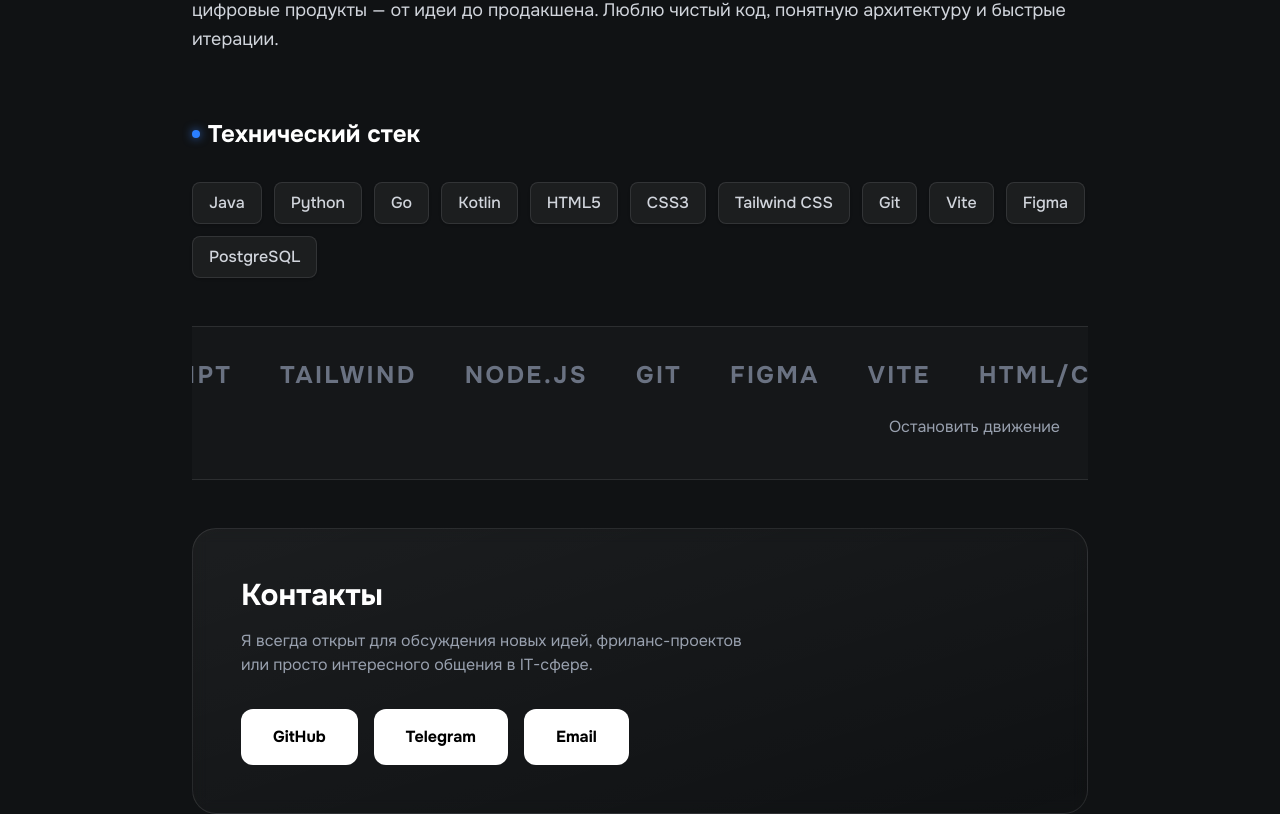
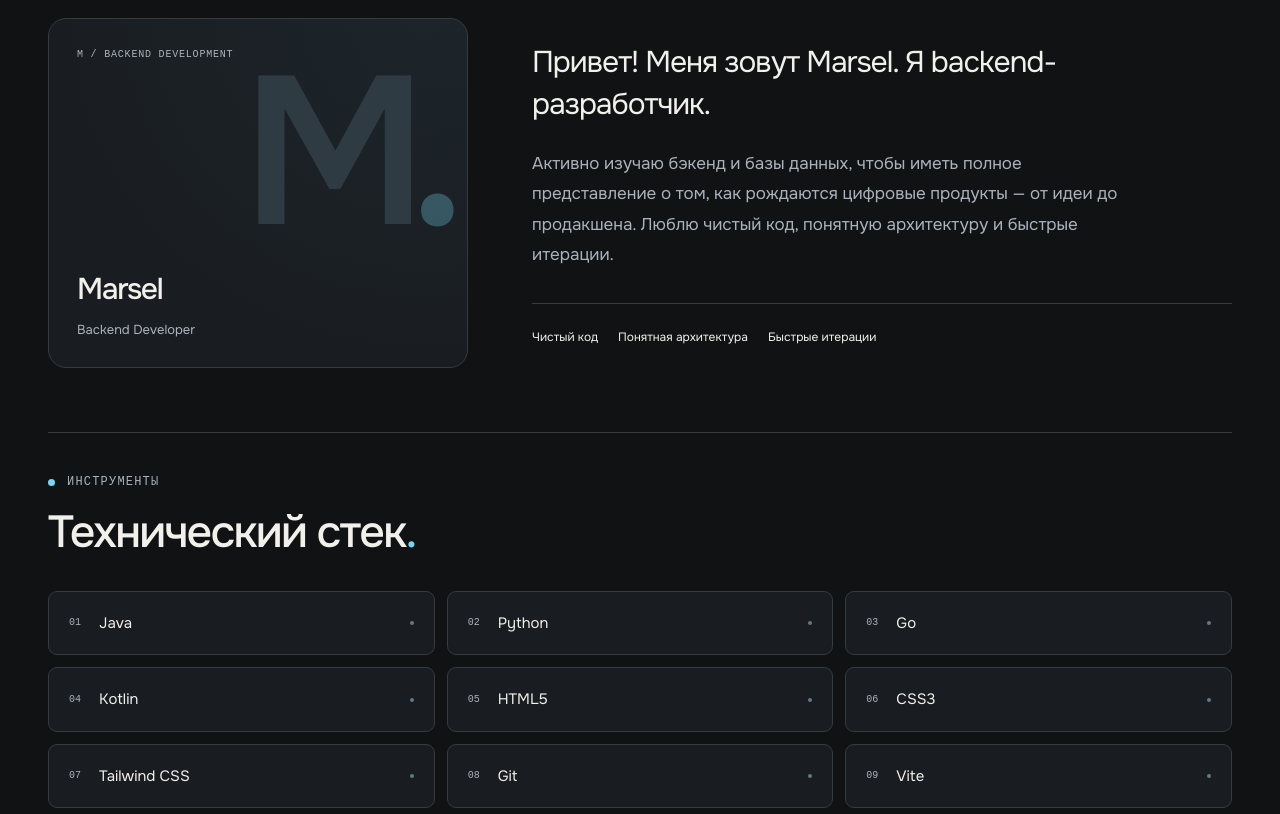
Before and after one commit to gmars1/portfolio, a SvelteKit app: page /about in a window 1280 px wide. Shown: the part 310-1124 px from the top of the page. Built offline with nearby package versions, Linux system fonts and the light colour scheme.

Commit message:
feat: give the author profile a focused editorial layout

```diff
--- a/src/lib/components/SkillsTicker.svelte
+++ /dev/null
@@ -1,82 +0,0 @@
-<script lang="ts">
-	let paused = $state(false);
-	const skills = [
-		'Svelte',
-		'TypeScript',
-		'Tailwind',
-		'Node.js',
-		'Git',
-		'Figma',
-		'Vite',
-		'HTML/CSS'
-	];
-</script>
-
-<section
-	class="ticker w-full overflow-hidden border-y border-white/10 bg-white/[0.02] py-8"
-	class:paused
-	aria-label="Технологии"
->
-	<ul class="sr-only">
-		{#each skills as skill (skill)}
-			<li>{skill}</li>
-		{/each}
-	</ul>
-	<div class="ticker-track flex overflow-hidden select-none" aria-hidden="true">
-		{#each [0, 1, 2] as copy (copy)}
-			<div
-				class="ticker-copy flex shrink-0 gap-12 pr-12 text-2xl font-bold tracking-widest whitespace-nowrap text-gray-500 uppercase"
-			>
-				{#each skills as item (item)}
-					<span>{item}</span>
-				{/each}
-			</div>
-		{/each}
-	</div>
-	<div class="ticker-controls mt-4 flex justify-end px-4">
-		<button
-			type="button"
-			class="rounded px-3 py-2 text-sm text-gray-400 transition-colors hover:text-white"
-			aria-pressed={paused}
-			onclick={() => (paused = !paused)}
-		>
-			{paused ? 'Продолжить движение' : 'Остановить движение'}
-		</button>
-	</div>
-</section>
-
-<style>
-	@keyframes marquee {
-		to {
-			transform: translateX(-100%);
-		}
-	}
-
-	.ticker-copy {
-		animation: marquee 25s linear infinite;
-	}
-
-	.ticker:hover .ticker-copy,
-	.ticker:focus-within .ticker-copy,
-	.paused .ticker-copy {
-		animation-play-state: paused;
-	}
-
-	@media (prefers-reduced-motion: reduce) {
-		.ticker-track {
-			overflow: visible;
-		}
-		.ticker-copy {
-			animation: none;
-			flex-wrap: wrap;
-			flex-shrink: 1;
-			gap: 1rem;
-			padding-inline: 1rem;
-			white-space: normal;
-		}
-		.ticker-copy ~ .ticker-copy,
-		.ticker-controls {
-			display: none;
-		}
-	}
-</style>
--- a/src/routes/about/+page.svelte
+++ b/src/routes/about/+page.svelte
@@ -1,7 +1,5 @@
 <script lang="ts">
-	import AnimatedSection from '$lib/components/AnimatedSection.svelte';
-	import SkillsTicker from '$lib/components/SkillsTicker.svelte';
-
+	import ContactSection from '$lib/components/ContactSection.svelte';
 	const skills = [
 		'Java',
 		'Python',
@@ -15,80 +13,207 @@
 		'Figma',
 		'PostgreSQL'
 	];
-
-	const socials = [
-		{ label: 'GitHub', href: 'https://github.com/marsel' },
-		{ label: 'Telegram', href: 'https://t.me/marsel' },
-		{ label: 'Email', href: 'mailto:hello@marsel.dev' }
-	];
 </script>
 
-<svelte:head>
-	<title>Обо мне — Marsel</title>
-	<meta name="description" content="Marsel — backend разработчик. Java, Spring, Go, PostgreSQL." />
-	<meta property="og:title" content="Обо мне — Marsel" />
-</svelte:head>
+<svelte:head
+	><title>Обо мне — Marsel</title><meta
+		name="description"
+		content="Marsel — backend разработчик. Java, Spring, Go, PostgreSQL."
+	/><meta property="og:title" content="Обо мне — Marsel" /></svelte:head
+>
 
-<div class="mx-auto max-w-4xl">
-	<AnimatedSection>
-		<h1 class="mb-12 text-5xl font-bold tracking-tight text-white md:text-7xl">
-			Немного <span class="text-purple-500">обо мне</span>
-		</h1>
-	</AnimatedSection>
-
-	<AnimatedSection delay={100}>
-		<div class="reading mb-16 max-w-none text-gray-300">
-			<p class="mb-6 text-xl leading-relaxed">Привет! Меня зовут Marsel. Я backend-разработчик.</p>
-			<p class="leading-relaxed">
+<div class="page-intro">
+	<span class="eyebrow">Знакомство / Backend Developer</span>
+	<h1>Немного обо мне<span class="accent">.</span></h1>
+</div>
+<section class="profile" aria-labelledby="profile-name">
+	<div class="profile-card">
+		<span class="profile-id">M / BACKEND DEVELOPMENT</span>
+		<div class="monogram" aria-hidden="true">M<span>.</span></div>
+		<div class="profile-label">
+			<h2 id="profile-name">Marsel</h2>
+			<span>Backend Developer</span>
+		</div>
+	</div>
+	<div class="profile-copy">
+		<p class="intro">Привет! Меня зовут Marsel. Я backend-разработчик.</p>
+		<p>
 			Активно изучаю бэкенд и базы данных, чтобы иметь полное представление о том, как рождаются
 			цифровые продукты — от идеи до продакшена. Люблю чистый код, понятную архитектуру и быстрые
 			итерации.
 		</p>
-		</div>
-	</AnimatedSection>
-
-	<AnimatedSection delay={200}>
-		<h2 class="mb-8 flex items-center gap-2 text-2xl font-bold text-white">
-			<span class="h-2 w-2 rounded-full bg-blue-500 shadow-[0_0_10px_rgba(59,130,246,0.8)]"></span>
-			Технический стек
-		</h2>
-		<ul class="flex list-none flex-wrap gap-3 p-0">
-			{#each skills as skill (skill)}
-				<li
-					class="cursor-default rounded-lg border border-white/10 bg-white/5 px-4 py-2 font-medium text-gray-300 shadow-sm transition-all hover:border-purple-500 hover:bg-purple-500/10 hover:text-purple-400"
-				>
-					{skill}
-				</li>
-			{/each}
-		</ul>
-	</AnimatedSection>
-
-	<div class="my-12">
-		<SkillsTicker />
-	</div>
-
-	<AnimatedSection delay={300}>
-		<div
-			class="rounded-3xl border border-white/10 bg-gradient-to-br from-white/5 to-transparent p-8 backdrop-blur-sm md:p-12"
-		>
-			<h2 class="mb-4 text-3xl font-bold text-white">Контакты</h2>
-			<p class="mb-8 max-w-lg text-gray-400">
-				Я всегда открыт для обсуждения новых идей, фриланс-проектов или просто интересного общения в
-				IT-сфере.
-			</p>
-
-			<div class="flex flex-col gap-4 sm:flex-row">
-				{#each socials as social (social.href)}
-					<a
-						href={social.href}
-						target={social.href.startsWith('http') ? '_blank' : undefined}
-						rel={social.href.startsWith('http') ? 'noopener noreferrer' : undefined}
-						class="flex items-center justify-center gap-2 rounded-xl bg-white px-8 py-4 font-bold text-black transition-all duration-300 hover:bg-purple-400 hover:text-white"
-					>
-						{social.label}
-					</a>
-				{/each}
+		<div class="principles">
+			<span>Чистый код</span><span>Понятная архитектура</span><span>Быстрые итерации</span>
 		</div>
 	</div>
-	</AnimatedSection>
+</section>
+<section class="skills" aria-labelledby="skills-title">
+	<div class="section-heading">
+		<div>
+			<span class="eyebrow">Инструменты</span>
+			<h2 id="skills-title">Технический стек<span class="accent">.</span></h2>
 		</div>
+	</div>
+	<ul>
+		{#each skills as skill, i (skill)}<li>
+				<span class="skill-index" aria-hidden="true">{String(i + 1).padStart(2, '0')}</span
+				>{skill}<span class="skill-dot" aria-hidden="true"></span>
+			</li>{/each}
+	</ul>
+</section>
+<ContactSection />
+
+<style>
+	.accent {
+		color: var(--accent);
+	}
+	.profile {
+		display: grid;
+		grid-template-columns: 0.75fr 1.25fr;
+		align-items: center;
+		gap: 64px;
+		padding-bottom: 64px;
+	}
+	.profile-card {
+		min-height: 350px;
+		position: relative;
+		display: flex;
+		flex-direction: column;
+		justify-content: space-between;
+		padding: 28px;
+		border: 1px solid var(--border);
+		border-radius: var(--radius);
+		background: radial-gradient(ellipse at 90% 0%, #76d6f20b, transparent 70%), var(--surface);
+		overflow: hidden;
+	}
+	.profile-id {
+		color: var(--fg-muted);
+		font:
+			10px/1.5 ui-monospace,
+			monospace;
+		letter-spacing: 0.08em;
+	}
+	.monogram {
+		position: absolute;
+		top: 30px;
+		right: 20px;
+		color: #2f3b42;
+		font-size: 210px;
+		font-weight: 600;
+		line-height: 1;
+		letter-spacing: -0.09em;
+	}
+	.monogram span {
+		color: #76d6f24d;
+	}
+	.profile-label {
+		position: relative;
+		margin-top: 190px;
+	}
+	.profile-label h2 {
+		font-size: 30px;
+		font-weight: 500;
+		letter-spacing: -0.045em;
+	}
+	.profile-label > span {
+		display: block;
+		margin-top: 8px;
+		color: var(--fg-muted);
+		font-size: 13px;
+	}
+	.profile-copy > p {
+		max-width: 52ch;
+		font-size: 17px;
+		line-height: 1.8;
+		color: var(--fg-muted);
+	}
+	.profile-copy > .intro {
+		color: var(--fg);
+		font-size: clamp(22px, 2.5vw, 30px);
+		line-height: 1.4;
+		letter-spacing: -0.035em;
+		margin-bottom: 24px;
+	}
+	.principles {
+		display: flex;
+		flex-wrap: wrap;
+		gap: 10px 20px;
+		margin-top: 32px;
+		padding-top: 24px;
+		border-top: 1px solid var(--border);
+		color: var(--fg);
+		font-size: 12px;
+	}
+	.skills {
+		border-top: 1px solid var(--border);
+		padding-top: 40px;
+	}
+	.section-heading h2 {
+		margin-top: 16px;
+	}
+	.skills ul {
+		display: grid;
+		grid-template-columns: repeat(3, minmax(0, 1fr));
+		gap: 12px;
+		list-style: none;
+		padding: 0;
+	}
+	.skills li {
+		display: flex;
+		align-items: center;
+		gap: 18px;
+		padding: 20px;
+		border: 1px solid var(--border);
+		border-radius: 9px;
+		font-size: 15px;
+		background: var(--surface);
+	}
+	.skill-index {
+		color: var(--fg-muted);
+		font:
+			10px/1 ui-monospace,
+			monospace;
+	}
+	.skill-dot {
+		margin-left: auto;
+		width: 4px;
+		height: 4px;
+		border-radius: 50%;
+		background: #647982;
+	}
+	@media (max-width: 900px) {
+		.profile {
+			gap: 32px;
+		}
+		.skills ul {
+			grid-template-columns: repeat(2, minmax(0, 1fr));
+		}
+	}
+	@media (max-width: 600px) {
+		.profile {
+			grid-template-columns: minmax(0, 1fr);
+			gap: 28px;
+			padding-bottom: 40px;
+		}
+		.profile-card {
+			min-height: 280px;
+		}
+		.profile-label {
+			margin-top: 140px;
+		}
+		.monogram {
+			font-size: 190px;
+		}
+		.profile-copy > p {
+			font-size: 16px;
+		}
+		.skills ul {
+			gap: 8px;
+		}
+		.skills li {
+			padding: 16px 12px;
+			gap: 10px;
+			font-size: 13px;
+		}
+	}
+</style>
--- a/src/routes/privacy/+page.svelte
+++ b/src/routes/privacy/+page.svelte
@@ -43,9 +43,7 @@
 	</p>
 	<p>
 		По вопросам о сайте можно написать на
-		<a href="mailto:hello@marsel.dev" class="text-purple-400 underline hover:text-purple-300">
-			hello@marsel.dev
-		</a>.
+		<a href="mailto:hello@marsel.dev" class="underline"> hello@marsel.dev </a>.
 	</p>
 
 	<p class="mt-12 border-t border-white/10 pt-4 text-sm text-gray-500">
```
Lines whose indentation alone changed are shown as unchanged.
